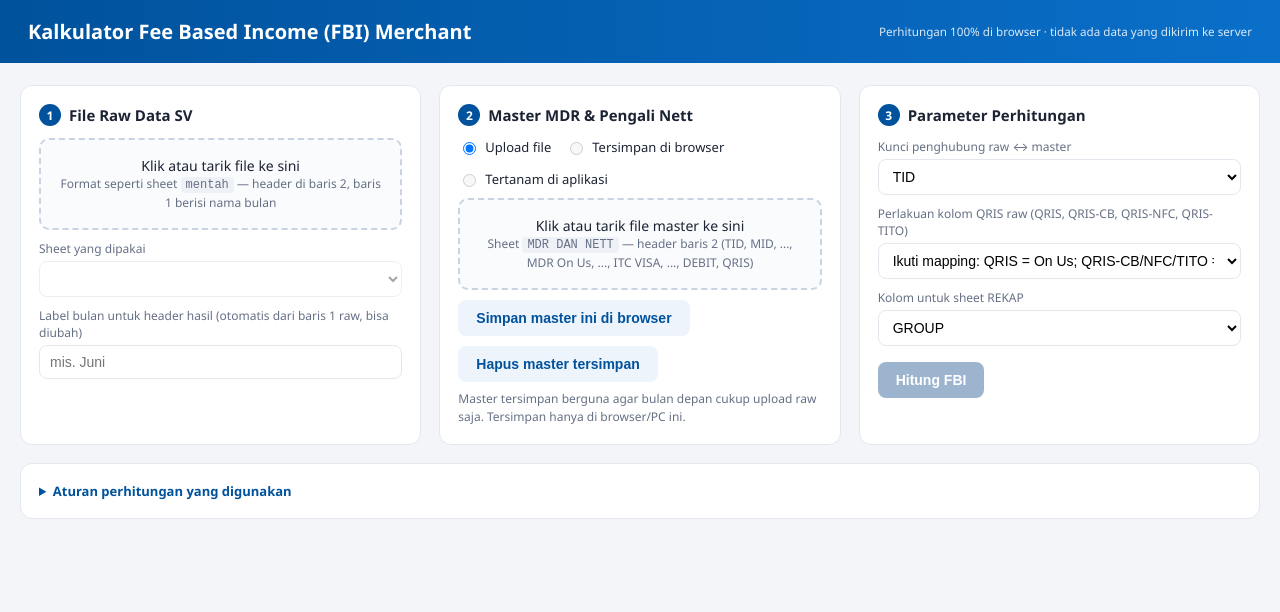
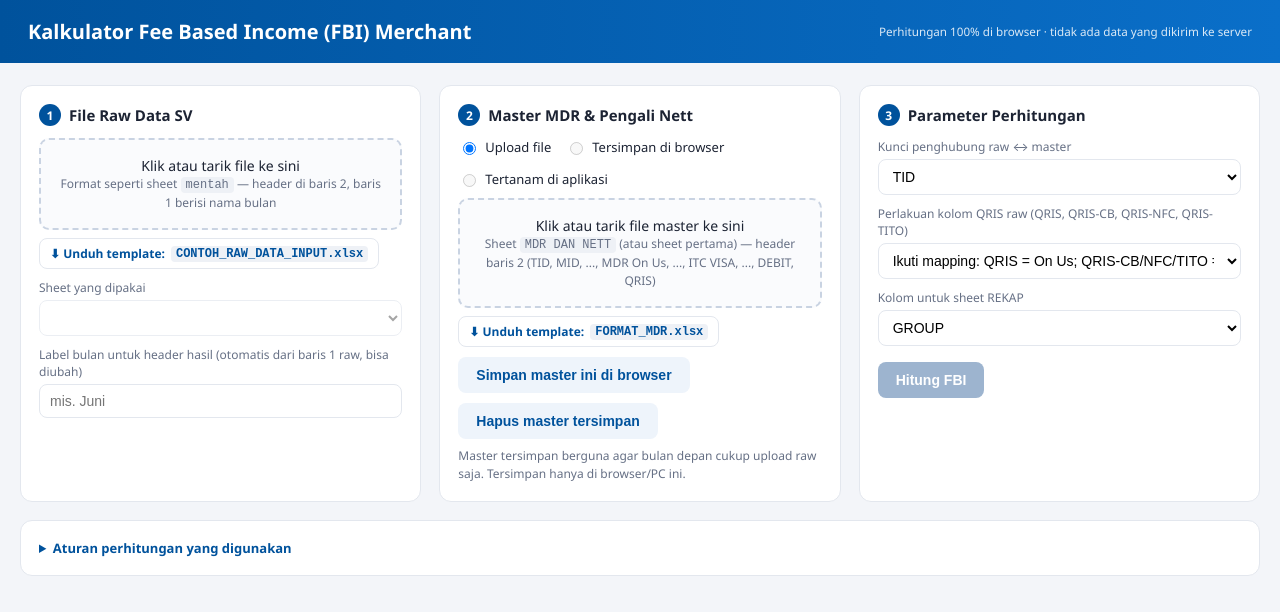
Before and after one commit to rafisiregar/HitungFBIAnchor, a plain HTML site: page index.html in a window 1280 px wide. Drawn offline with Linux system fonts and the light colour scheme.

Commit message:
VERSION 2

```diff
--- a/index.html
+++ b/index.html
@@ -51,6 +51,8 @@
   code{background:#eef1f6;padding:1px 5px;border-radius:4px;font-size:12px}
   details summary{cursor:pointer;font-weight:600;font-size:13px;color:var(--brand)}
   .neg{color:var(--bad)}
+  .tpl{display:inline-flex;align-items:center;gap:6px;margin-top:8px;padding:6px 10px;border:1px solid var(--line);border-radius:8px;background:#fff;color:var(--brand);font-size:12px;font-weight:600;text-decoration:none}
+  .tpl:hover{background:var(--chip);border-color:var(--brand)}
 </style>
 </head>
 <body>
@@ -69,6 +71,7 @@
         <div>Klik atau tarik file ke sini</div>
         <div class="note">Format seperti sheet <code>mentah</code> — header di baris 2, baris 1 berisi nama bulan</div>
       </div>
+      <a class="tpl" href="template/CONTOH_RAW_DATA_INPUT.xlsx" download="CONTOH_RAW_DATA_INPUT.xlsx" title="Unduh contoh format raw data">⬇ Unduh template: <code>CONTOH_RAW_DATA_INPUT.xlsx</code></a>
       <div id="rawStatus"></div>
       <label>Sheet yang dipakai</label>
       <select id="rawSheet" disabled></select>
@@ -88,9 +91,10 @@
         <div class="drop" id="dropMaster" style="margin-top:10px">
           <input type="file" id="fileMaster" accept=".xlsx,.xls,.xlsb,.csv">
           <div>Klik atau tarik file master ke sini</div>
-          <div class="note">Sheet <code>MDR DAN NETT</code> — header baris 2 (TID, MID, ..., MDR On Us, ..., ITC VISA, ..., DEBIT, QRIS)</div>
+          <div class="note">Sheet <code>MDR DAN NETT</code> (atau sheet pertama) — header baris 2 (TID, MID, ..., MDR On Us, ..., ITC VISA, ..., DEBIT, QRIS)</div>
         </div>
       </div>
+      <a class="tpl" href="template/FORMAT_MDR.xlsx" download="FORMAT_MDR.xlsx" title="Unduh format master MDR & pengali nett">⬇ Unduh template: <code>FORMAT_MDR.xlsx</code></a>
       <div id="masterStatus"></div>
       <div class="actions" style="margin-top:10px">
         <button class="btn-ghost" id="btnSaveMaster" disabled>Simpan master ini di browser</button>
```
Also changed, not shown: 3 other files.
